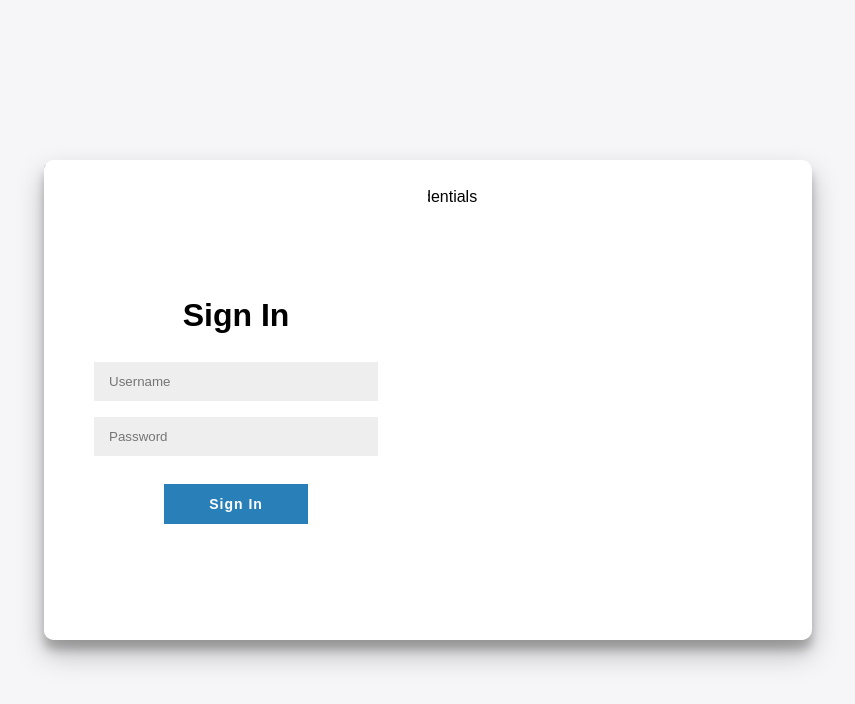
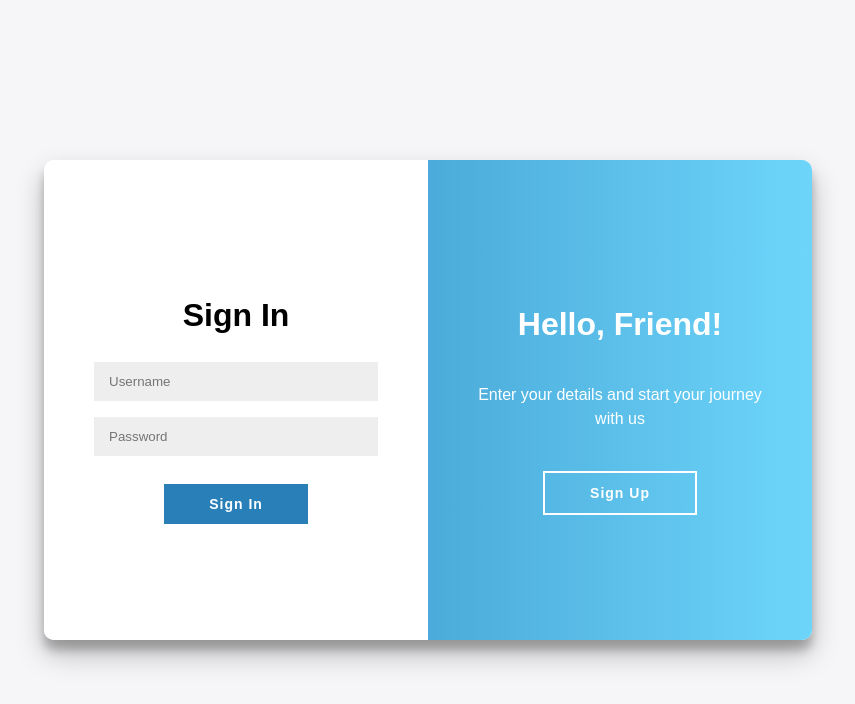
Before and after one commit to HamidrezaFTP/animated-login, a plain HTML site: page index.html in a window 1280 px wide. Shown: the whole page, without its empty margins (212-1067 px from the left). Drawn offline with Linux system fonts and the light colour scheme.

Commit message:
Refactor headings and overlay text for consistency and improved readability

```diff
--- a/css/style.css
+++ b/css/style.css
@@ -56,7 +56,7 @@ body {
   text-align: center;
 }
 
-.form-title {
+.heading {
   font-weight: bold;
   margin: 20px 0;
   font-size: 32px;
@@ -90,5 +90,56 @@ body {
 
 .common-btn:hover {
   transform: translateY(-2px);
-  background: #3498db;
 }
+
+.overlay-container {
+  position: absolute;
+  top: 0;
+  left: 50%;
+  width: 50%;
+  height: 100%;
+  overflow: hidden;
+  transition: transform 0.6s ease-in-out;
+  z-index: 100;
+}
+
+.overlay {
+  background: linear-gradient(to right, #2980b9, #6dd5fa);
+  background-repeat: no-repeat;
+  background-size: cover;
+  color: white;
+  position: relative;
+  left: -100%;
+  height: 100%;
+  width: 200%;
+  transform: translateX(0);
+  transition: transform 0.6s ease-in-out;
+}
+
+.overlay-panel {
+  position: absolute;
+  display: flex;
+  flex-direction: column;
+  align-items: center;
+  justify-content: center;
+  padding: 0 40px;
+  text-align: center;
+  height: 100%;
+  width: 50%;
+  transition: transform 0.6s ease-in-out;
+}
+
+.overlay-left {
+  transform: translateX(-20%);
+  left: 0;
+}
+
+.overlay-right {
+  transform: translateX(0);
+  right: 0;
+}
+
+.overlay-text {
+  margin: 20px 0;
+  line-height: 1.5;
+}
--- a/index.html
+++ b/index.html
@@ -11,7 +11,7 @@
     <div class="login-container" id="loginContainer">
       <div class="form-container sign-up-container" id="signUpContainer">
         <form id="signUpForm" class="auth-form">
-          <h2 class="form-title">Create Account</h2>
+          <h2 class="heading">Create Account</h2>
           <input
             type="text"
             class="auth-input"
@@ -30,7 +30,7 @@
       </div>
       <div class="form-container sign-in-container" id="signInContainer">
         <form id="signInForm" class="auth-form">
-          <h2 class="form-title">Sign In</h2>
+          <h2 class="heading">Sign In</h2>
           <input
             type="text"
             class="auth-input"
@@ -49,15 +49,19 @@
       <div class="overlay-container" id="overlayContainer">
         <div class="overlay" id="overlay">
           <div class="overlay-panel overlay-left" id="overlayLeft">
-            <h2>Welcome Back!</h2>
-            <p>To keep connected with us, please login with your credentials</p>
+            <h2 class="heading">Welcome Back!</h2>
+            <p class="overlay-text">
+              To keep connected with us, please login with your credentials
+            </p>
             <button class="ghost common-btn" id="switchToSignIn">
               Sign In
             </button>
           </div>
           <div class="overlay-panel overlay-right" id="overlayRight">
-            <h2>Hello, Friend!</h2>
-            <p>Enter your details and start journey with us</p>
+            <h2 class="heading">Hello, Friend!</h2>
+            <p class="overlay-text">
+              Enter your details and start your journey with us
+            </p>
             <button class="ghost common-btn" id="switchToSignUp">
               Sign Up
             </button>
```
